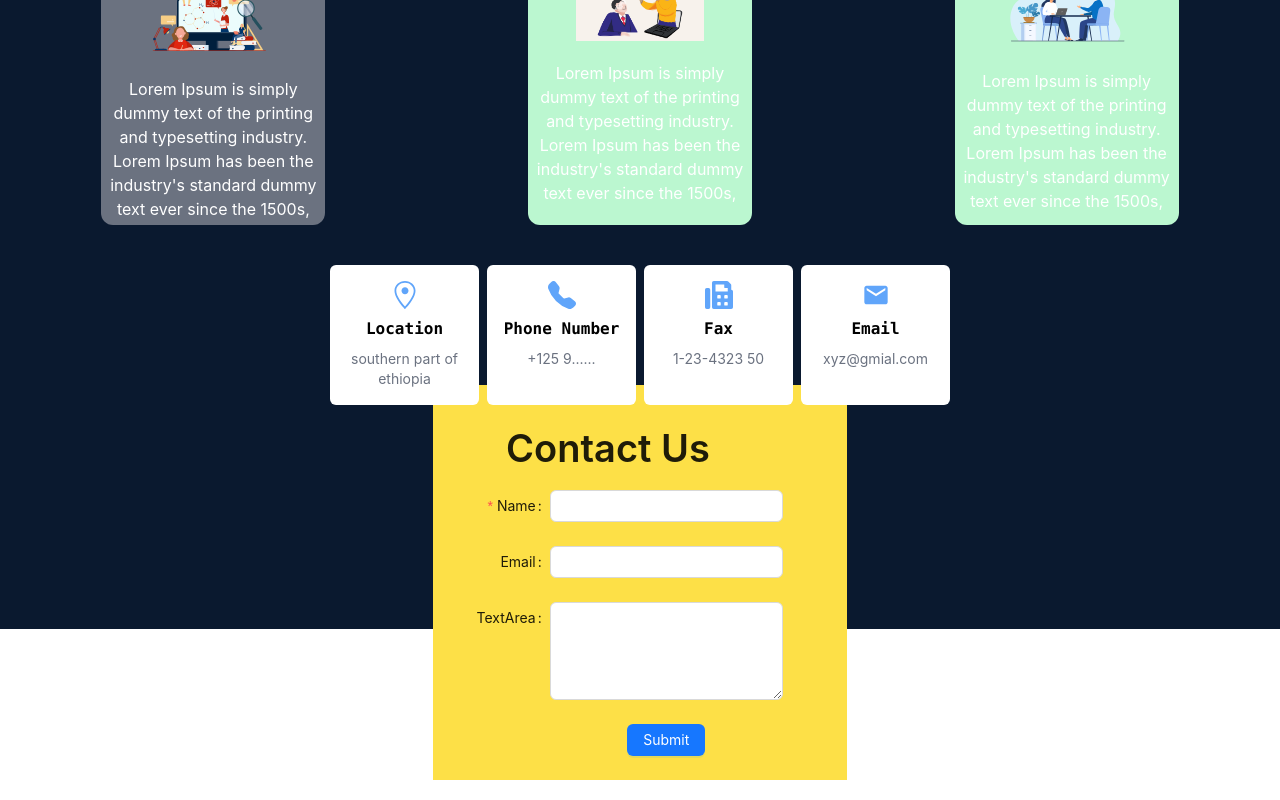
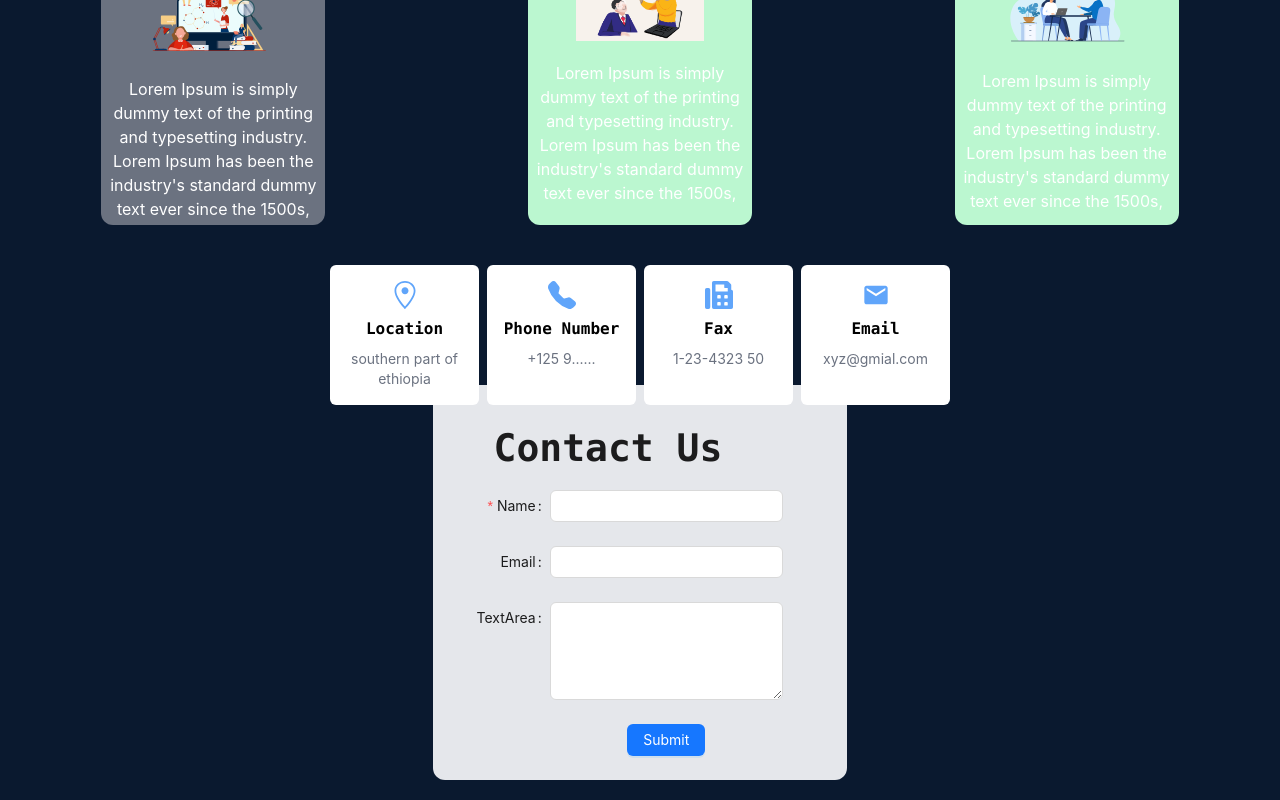
Before and after one commit to assegidasefa/Tvet-Web-site, a React (Create React App) app: page / in a window 1280 px wide. Shown: the part 907-1707 px from the top of the page. Built offline with nearby package versions, Linux system fonts and the light colour scheme.

Commit message:
edit contact page

```diff
--- a/src/Components/Contact/contact.js
+++ b/src/Components/Contact/contact.js
@@ -18,7 +18,7 @@ const contact = () => {
   return (
     <div
       name="contact"
-      className="w-full h-96 p-5 flex flex-col items-center"
+      className="w-full h-100vh p-5 flex flex-col items-center"
     >
 
       <div className="flex justify-between w-1/2 gap-2 mb-[-20px] z-10">
@@ -46,7 +46,7 @@ const contact = () => {
           <h1 className="text-gray-500 text-sm">xyz@gmial.com</h1>
         </div>
       </div>
-      <div className="bg-yellow-300 w-1/3 pr-16 pt-10 flex justify-start items-start">
+      <div className="bg-gray-200 w-1/3 pr-16 pt-10 flex justify-start items-start rounded-xl">
         <Form
           className="w-full"
           name="basic"
@@ -66,7 +66,7 @@ const contact = () => {
           onFinishFailed={onFinishFailed}
           autoComplete="off"
         >
-          <Title>Contact Us</Title>
+          <Title className="font-mono">Contact Us</Title>
           <Form.Item
             label="Name"
             name="Name"
```
